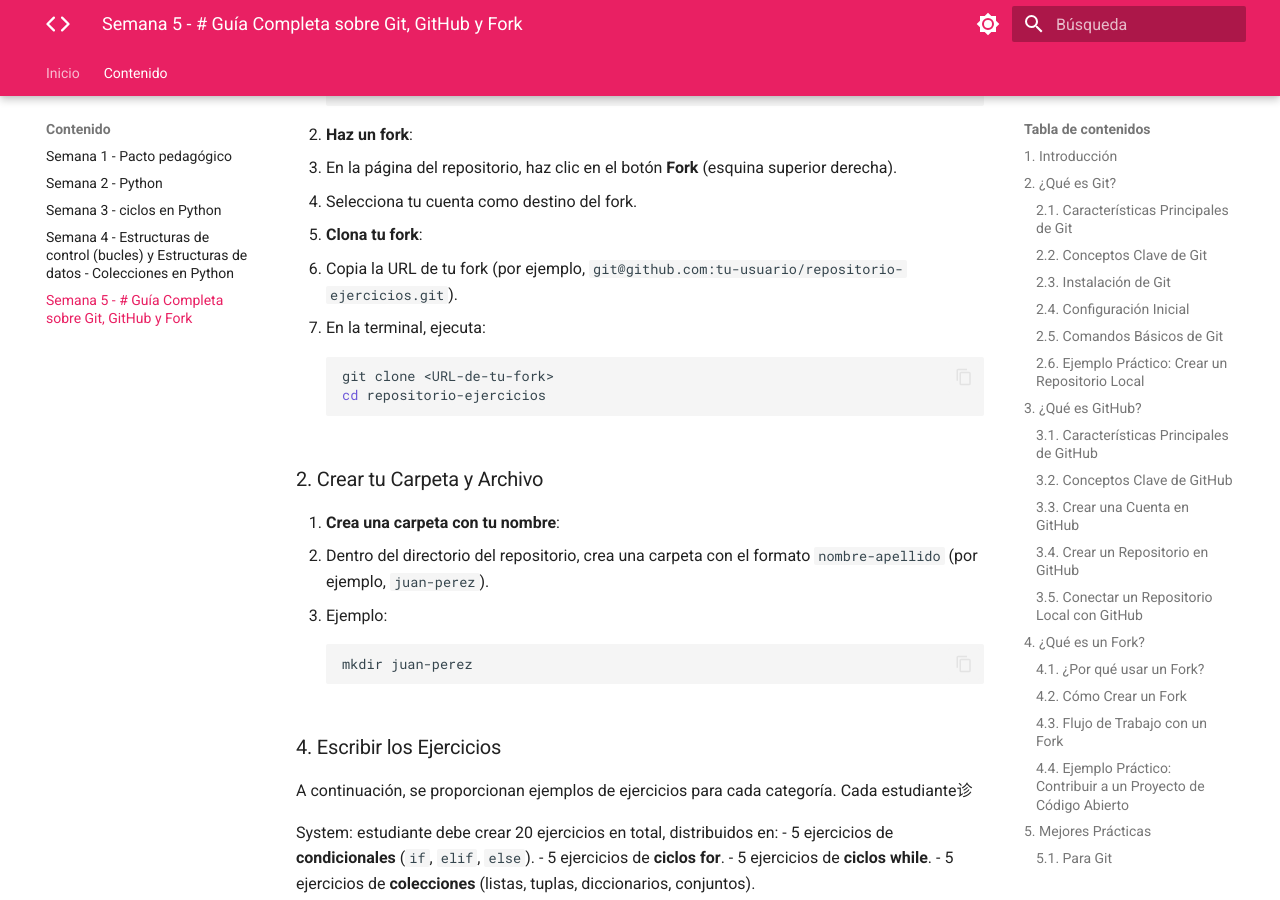
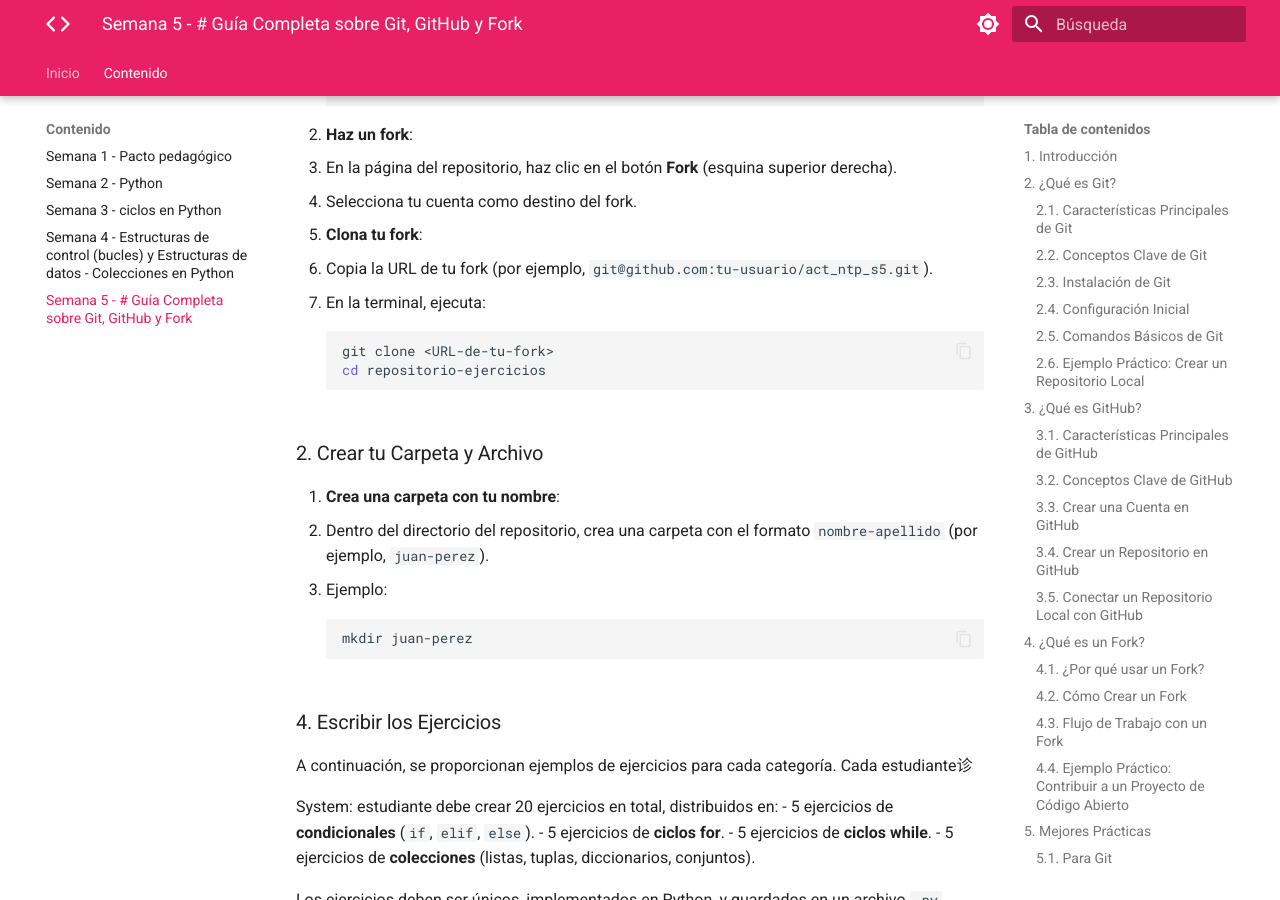
Before and after one commit to jfinfocesde/25ntp, an MkDocs documentation site: the page built from docs/content/p5.md, in a window 1280 px wide and 900 px high, scrolled down 9518 px. Built offline with MkDocs 1.6.1 and Material for MkDocs 9.7.7, drawn with Linux system fonts in a browser that asks for light colours.

Commit message:
31-07-2025

````diff
--- a/docs/content/p5.md
+++ b/docs/content/p5.md
@@ -313,7 +313,7 @@ Esta actividad está diseñada para que los estudiantes practiquen el uso de **G
    - En la página del repositorio, haz clic en el botón **Fork** (esquina superior derecha).
    - Selecciona tu cuenta como destino del fork.
 3. **Clona tu fork**:
-   - Copia la URL de tu fork (por ejemplo, `git@github.com:tu-usuario/repositorio-ejercicios.git`).
+   - Copia la URL de tu fork (por ejemplo, `git@github.com:tu-usuario/act_ntp_s5.git`).
    - En la terminal, ejecuta:
      ```bash
      git clone <URL-de-tu-fork>
````
